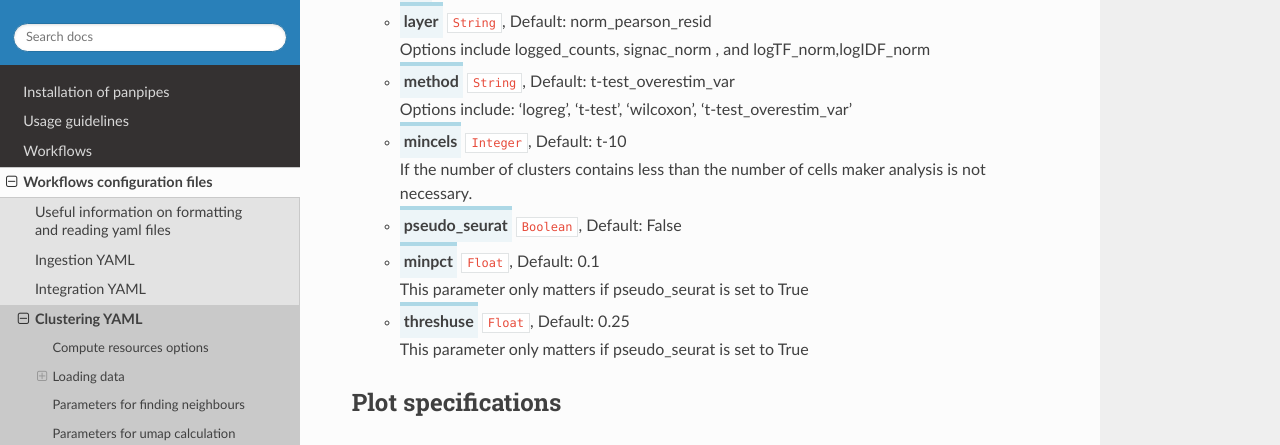
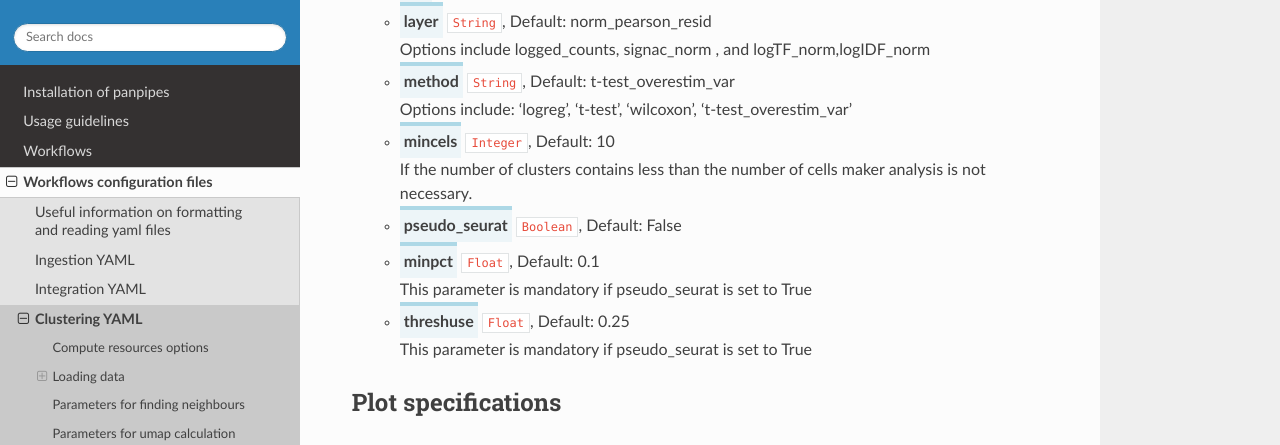
Before and after one commit to bio-la/panpipes-nextflow, a Sphinx documentation site: the page built from docs/yaml_docs/pipeline_clustering_yml.md, in a window 1280 px wide and 900 px high, scrolled down 6850 px. Shown: the part 126-571 px from the top of the window. Built offline with Sphinx 7.4.7 and the Read the Docs theme 2.0.0, drawn with Linux system fonts in a browser that asks for light colours; some of the changed text lies outside the part shown.

Commit message:
Update pipeline_clustering_yml.md

```diff
--- a/docs/yaml_docs/pipeline_clustering_yml.md
+++ b/docs/yaml_docs/pipeline_clustering_yml.md
@@ -207,10 +207,9 @@ When pseudo_seurat is set to True then a [python implementation](https://github.
        If the number of clusters contains less than the number of cells maker analysis is not necessary.
        - <span class="parameter">pseudo_seurat </span> `Boolean`, Default: False<br>
        - <span class="parameter">minpct </span> `Float`, Default: 0.1<br>
-       This parameter only matters if pseudo_seurat is set to True
+       This parameter is mandatory if pseudo_seurat is set to True
        - <span class="parameter">threshuse </span> `Float`, Default: 0.25<br>
-       This parameter only matters if pseudo_seurat is set to True
-
+       TThis parameter is mandatory if pseudo_seurat is set to True
  - <span class="parameter">prot:</span><br>
    - <span class="parameter">run </span> `Boolean`, Default: True<br>
    - <span class="parameter">layer </span> `String`, Default: clr<br>
@@ -258,14 +257,13 @@ When pseudo_seurat is set to True then a [python implementation](https://github.
        Options include logged_counts, signac_norm , and logTF_norm,logIDF_norm
    - <span class="parameter">method </span> `String`, Default: t-test_overestim_var<br>
         Options include: ‘logreg’, ‘t-test’, ‘wilcoxon’, ‘t-test_overestim_var’
-   - <span class="parameter">mincels </span> `Integer`, Default: t-10<br>
+   - <span class="parameter">mincels </span> `Integer`, Default: 10<br>
        If the number of clusters contains less than the number of cells maker analysis is not necessary.
    - <span class="parameter">pseudo_seurat </span> `Boolean`, Default: False<br>
    - <span class="parameter">minpct </span> `Float`, Default: 0.1<br>
-       This parameter only matters if pseudo_seurat is set to True
+      This parameter is mandatory if pseudo_seurat is set to True
    - <span class="parameter">threshuse </span> `Float`, Default: 0.25<br>
-       This parameter only matters if pseudo_seurat is set to True
-
+       This parameter is mandatory if pseudo_seurat is set to True
 ## Plot specifications
 Used to define which metadata columns are used in the visualisations
  - <span class="parameter">plotspecs:</span><br>
```
